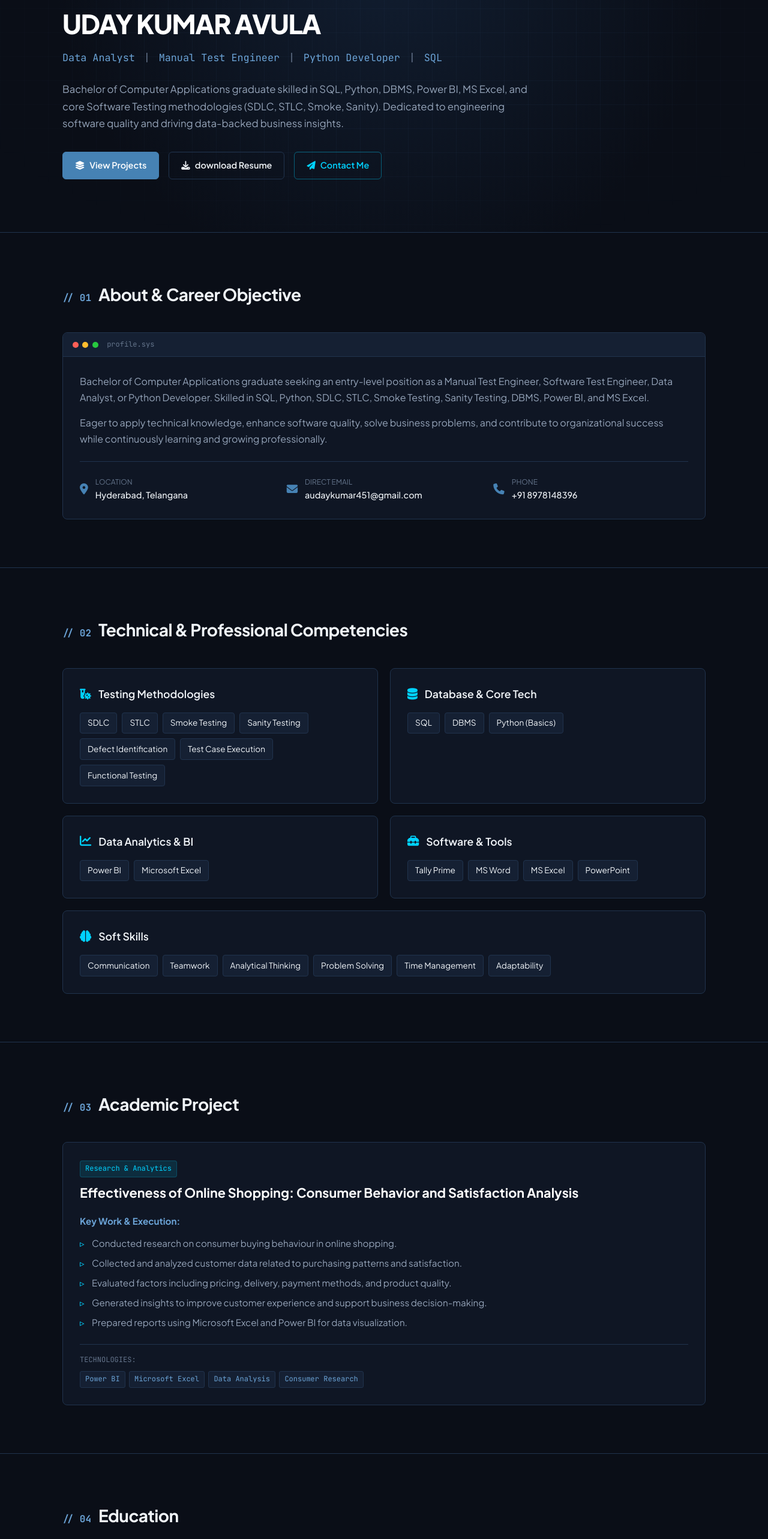
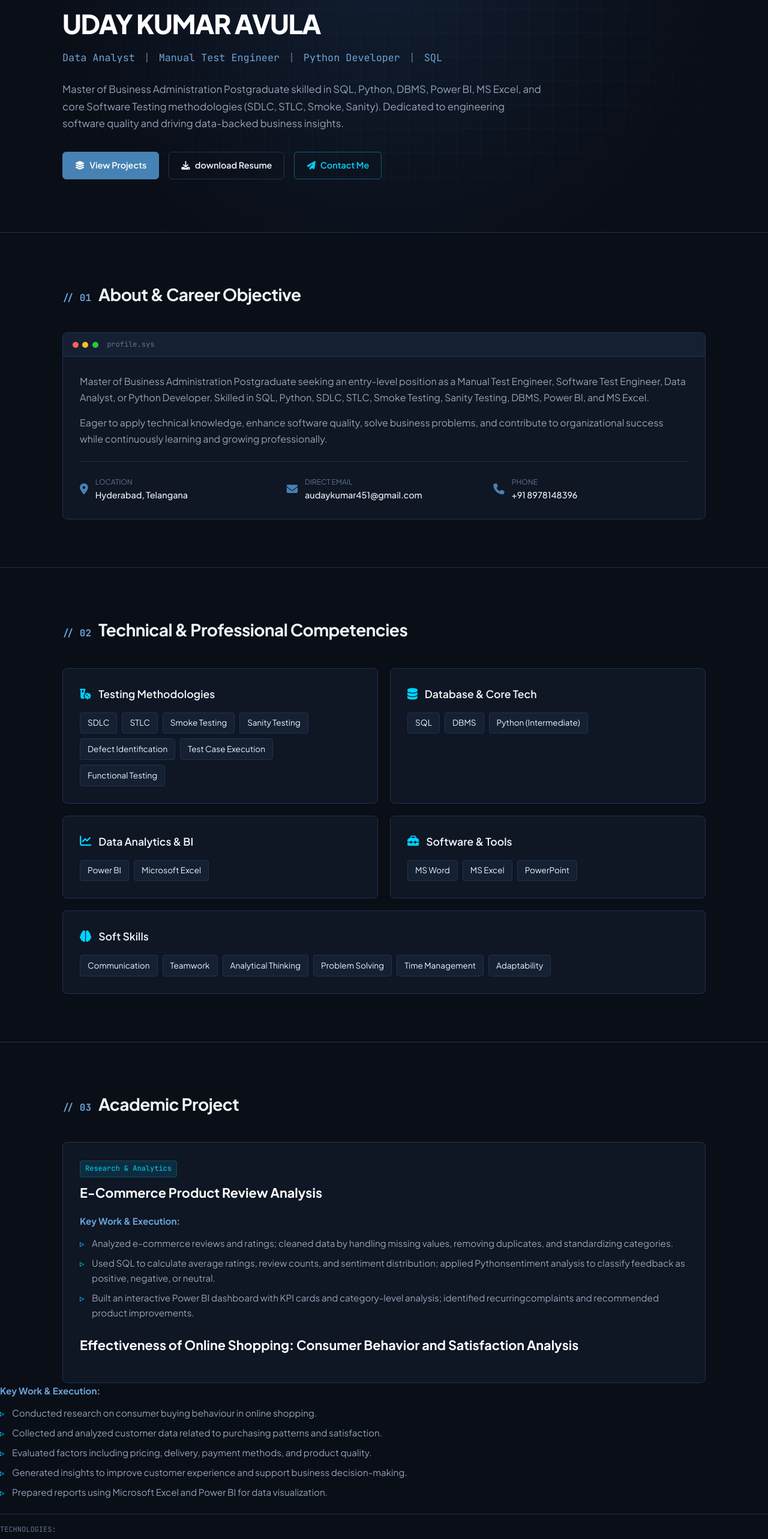
Before and after one commit to audaykumar451-droid/UDAYKUMAR, a plain HTML site: page index.html in a window 1280 px wide. Shown: the part 186-2752 px from the top of the page at 60% size. Drawn offline with Linux system fonts and the light colour scheme.

Commit message:
Update index.html

```diff
--- a/index.html
+++ b/index.html
@@ -60,7 +60,7 @@
           SQL
         </p>
         <p class="hero-lead">
-          Bachelor of Computer Applications graduate skilled in SQL, Python, DBMS, Power BI, MS Excel, and core Software Testing methodologies (SDLC, STLC, Smoke, Sanity). Dedicated to engineering software quality and driving data-backed business insights.
+          Master of Business Administration Postgraduate skilled in SQL, Python, DBMS, Power BI, MS Excel, and core Software Testing methodologies (SDLC, STLC, Smoke, Sanity). Dedicated to engineering software quality and driving data-backed business insights.
         </p>
         <div class="hero-cta-group">
           <a href="#project" class="btn btn-primary">
@@ -91,7 +91,7 @@
           </div>
           <div class="about-content">
             <p>
-              Bachelor of Computer Applications graduate seeking an entry-level position as a Manual Test Engineer, Software Test Engineer, Data Analyst, or Python Developer. Skilled in SQL, Python, SDLC, STLC, Smoke Testing, Sanity Testing, DBMS, Power BI, and MS Excel.
+               Master of Business Administration Postgraduate seeking an entry-level position as a Manual Test Engineer, Software Test Engineer, Data Analyst, or Python Developer. Skilled in SQL, Python, SDLC, STLC, Smoke Testing, Sanity Testing, DBMS, Power BI, and MS Excel.
             </p>
             <p>
               Eager to apply technical knowledge, enhance software quality, solve business problems, and contribute to organizational success while continuously learning and growing professionally.
@@ -157,7 +157,7 @@
             <ul class="chip-list">
               <li>SQL</li>
               <li>DBMS</li>
-              <li>Python (Basics)</li>
+              <li>Python (Intermediate)</li>
             </ul>
           </div>
 
@@ -178,7 +178,6 @@
               <h3>Software & Tools</h3>
             </div>
             <ul class="chip-list">
-              <li>Tally Prime</li>
               <li>MS Word</li>
               <li>MS Excel</li>
               <li>PowerPoint</li>
@@ -215,11 +214,22 @@
           <div class="project-header">
             <div>
               <span class="badge">Research & Analytics</span>
-              <h3 class="project-title">Effectiveness of Online Shopping: Consumer Behavior and Satisfaction Analysis</h3>
+              <h3 class="project-title">E-Commerce Product Review Analysis</h3>
             </div>
           </div>
           <div class="project-body">
             <h4 class="project-subtitle">Key Work & Execution:</h4>
+            <ul class="styled-list">
+              <li> Analyzed e-commerce reviews and ratings; cleaned data by handling missing values, removing duplicates, and standardizing categories.</li>
+              <li> Used SQL to calculate average ratings, review counts, and sentiment distribution; applied Pythonsentiment analysis to classify feedback as positive, negative, or neutral.</li>
+              <li> Built an interactive Power BI dashboard with KPI cards and category-level analysis; identified recurringcomplaints and recommended product improvements.</li>
+            </ul>
+          </div>
+              <h5 class="project-title">Effectiveness of Online Shopping: Consumer Behavior and Satisfaction Analysis</h5>
+        </div>
+          </div>
+          <div class="project-body">
+            <h6 class="project-subtitle">Key Work & Execution:</h6>
             <ul class="styled-list">
               <li>Conducted research on consumer buying behaviour in online shopping.</li>
               <li>Collected and analyzed customer data related to purchasing patterns and satisfaction.</li>
@@ -253,6 +263,15 @@
           <div class="timeline-item">
             <div class="timeline-dot"></div>
             <div class="card timeline-card">
+              <span class="timeline-period">Jun 2025 &mdash; May 2027</span>
+              <h3 class="timeline-role">Master of Business Administration</h3>
+              <p class="timeline-institution">Visvesvaraya College of Engineering and Technology</p>
+            </div>
+          </div>
+
+          <div class="timeline-item">
+            <div class="timeline-dot"></div>
+            <div class="card timeline-card">
               <span class="timeline-period">Jun 2022 &mdash; May 2025</span>
               <h3 class="timeline-role">Bachelor of Computer Applications</h3>
               <p class="timeline-institution">University Post Graduate College</p>
@@ -277,15 +296,6 @@
             </div>
           </div>
 
-          <div class="timeline-item">
-            <div class="timeline-dot"></div>
-            <div class="card timeline-card">
-              <span class="timeline-period">May 2018</span>
-              <h3 class="timeline-role">SSC</h3>
-              <p class="timeline-institution">Sri Sathya Sai Vidhya Nilayam</p>
-            </div>
-          </div>
-
         </div>
       </div>
     </section>
@@ -298,12 +308,6 @@
           <h2 class="section-title">Certifications</h2>
         </div>
         <div class="cert-grid">
-
-          <div class="card cert-card">
-            <i class="fa-solid fa-certificate cert-icon"></i>
-            <h3 class="cert-title">Tally Prime Certification</h3>
-            <p class="cert-issuer">Verified Technical Credential</p>
-          </div>
 
           <div class="card cert-card">
             <i class="fa-solid fa-chart-pie cert-icon"></i>
```
